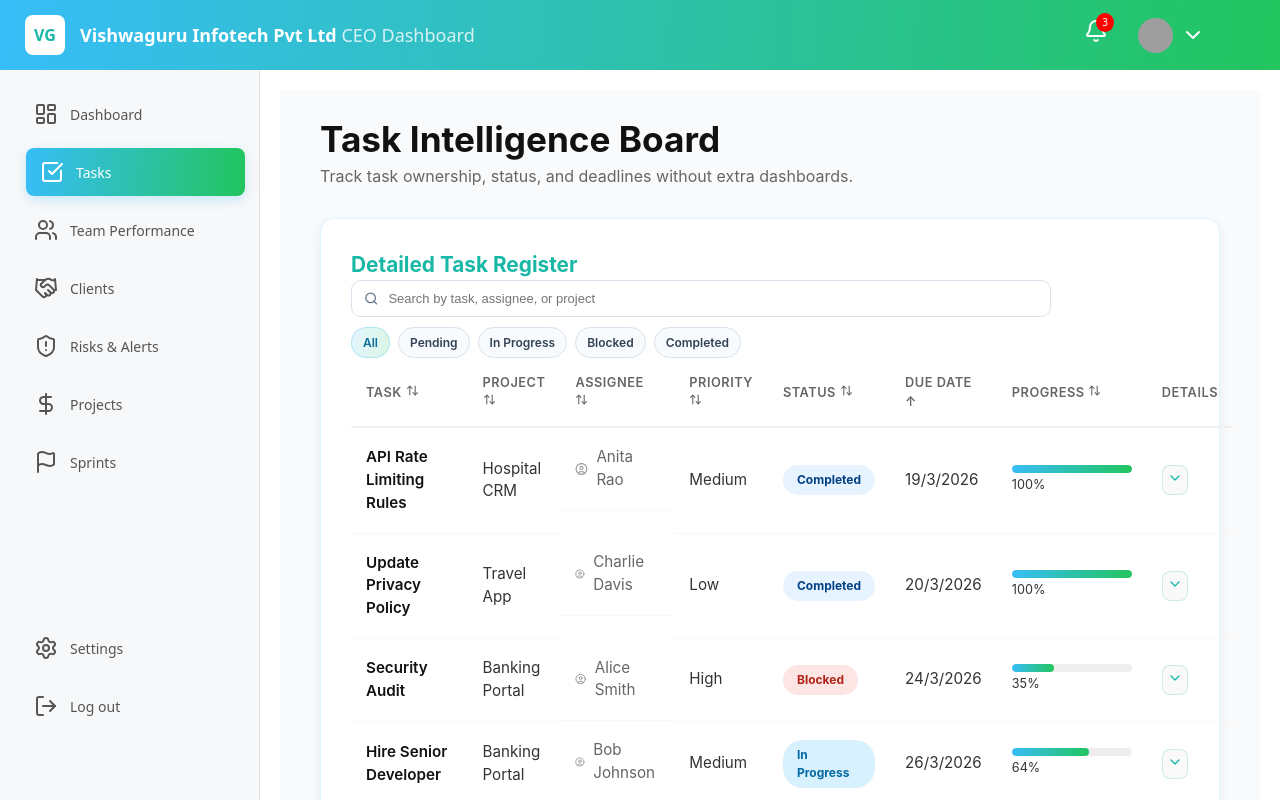
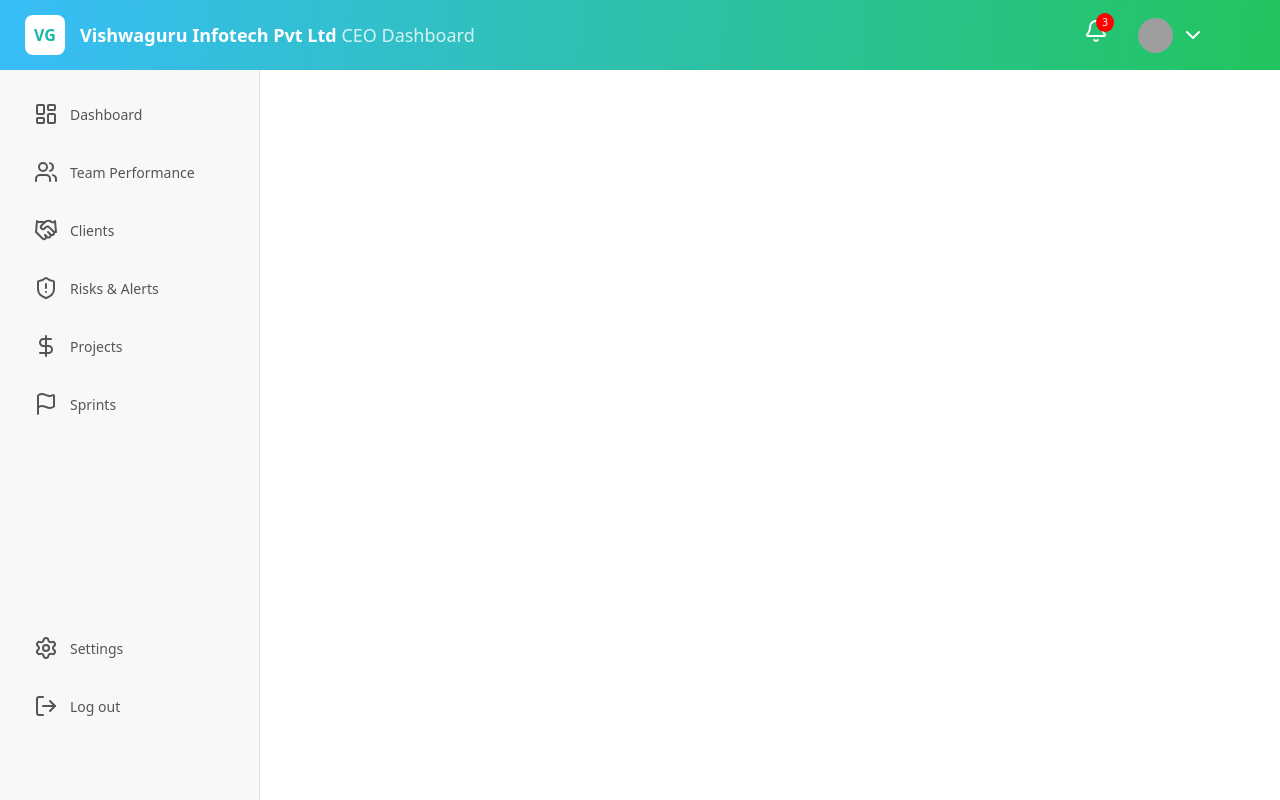
Before and after one commit to Tanu123T/CEODashboard, a React (Vite) app in the folder ceodashboard/: page /tasks in a window 1280 px wide. Built offline with nearby package versions, Linux system fonts and the light colour scheme; grey boxes are pictures that could not be loaded.

Commit message:
removed tasks

```diff
--- a/ceodashboard/src/components/AnimatedRoutes.jsx
+++ b/ceodashboard/src/components/AnimatedRoutes.jsx
@@ -12,7 +12,6 @@
 const SprintProjectDetail = lazy(() => import('../pages/Sprints/SprintProjectDetail'));
 const Clients = lazy(() => import('../pages/Clients/Clients'));
 const Risks = lazy(() => import('../pages/Risks/Risks'));
-const Tasks = lazy(() => import('../pages/Tasks/Tasks'));
 const Settings = lazy(() => import('../pages/Settings/Settings'));
 
 const wrappedPage = (Component, title) => (
@@ -36,7 +35,6 @@
         <Route path="/employees" element={wrappedPage(Employees, 'Team Performance')} />
         <Route path="/clients" element={wrappedPage(Clients, 'Client Overview')} />
         <Route path="/risks" element={wrappedPage(Risks, 'Risk Monitoring')} />
-        <Route path="/tasks" element={wrappedPage(Tasks, 'Tasks')} />
         <Route path="/settings" element={wrappedPage(Settings, 'Settings')} />
       </Routes>
     </AnimatePresence>
--- a/ceodashboard/src/components/Navbar/Navbar.jsx
+++ b/ceodashboard/src/components/Navbar/Navbar.jsx
@@ -10,7 +10,6 @@
   ShieldAlert,
   Settings,
   LogOut,
-  CheckSquare,
   Flag
 } from "lucide-react";
 
@@ -36,11 +35,6 @@
         <Link to="/" className={`nav-item ${location.pathname === '/' ? 'active' : ''}`} onClick={handleNavClick}>
           <LayoutDashboard className="icon"/>
           <span>Dashboard</span>
-        </Link>
-
-        <Link to="/tasks" className={`nav-item ${location.pathname === '/tasks' ? 'active' : ''}`} onClick={handleNavClick}>
-          <CheckSquare className="icon"/>
-          <span>Tasks</span>
         </Link>
 
         <Link to="/employees" className={`nav-item ${location.pathname === '/employees' ? 'active' : ''}`} onClick={handleNavClick}>
--- a/ceodashboard/src/pages/Tasks/Tasks.css
+++ /dev/null
@@ -1 +0,0 @@
-/* Styles will be added here */
--- a/ceodashboard/src/pages/Tasks/Tasks.jsx
+++ /dev/null
@@ -1,171 +0,0 @@
-import React, { useMemo, useState } from 'react';
-import './Tasks.css';
-import '../Project/Project.css';
-import {
-  Search,
-  ArrowUpDown,
-  UserCircle,
-  ChevronDown,
-  ChevronUp,
-} from 'lucide-react';
-import EmptyState from '../../components/common/EmptyState';
-import PageLoader from '../../components/common/PageLoader';
-import useSortableData from '../../hooks/useSortableData';
-import useSimulatedLoading from '../../hooks/useSimulatedLoading';
-
-const initialTasks = [
-  { id: 1, title: 'Finalize Q3 Budget', assignee: 'Alice Smith', status: 'Pending', priority: 'High', project: 'Hospital CRM', dueDate: '2026-03-28', completion: 20 },
-  { id: 2, title: 'Hire Senior Developer', assignee: 'Bob Johnson', status: 'In Progress', priority: 'Medium', project: 'Banking Portal', dueDate: '2026-03-26', completion: 64 },
-  { id: 3, title: 'Update Privacy Policy', assignee: 'Charlie Davis', status: 'Completed', priority: 'Low', project: 'Travel App', dueDate: '2026-03-20', completion: 100 },
-  { id: 4, title: 'Launch Marketing Campaign', assignee: 'Diana Prince', status: 'In Progress', priority: 'High', project: 'AI Chatbot', dueDate: '2026-03-29', completion: 58 },
-  { id: 5, title: 'Client Onboarding Flow', assignee: 'Evan Wright', status: 'Pending', priority: 'Medium', project: 'Supply Chain Suite', dueDate: '2026-04-01', completion: 12 },
-  { id: 6, title: 'Security Audit', assignee: 'Alice Smith', status: 'Blocked', priority: 'High', project: 'Banking Portal', dueDate: '2026-03-24', completion: 35 },
-  { id: 7, title: 'API Rate Limiting Rules', assignee: 'Anita Rao', status: 'Completed', priority: 'Medium', project: 'Hospital CRM', dueDate: '2026-03-19', completion: 100 },
-];
-
-const STATUS_FILTERS = ['All', 'Pending', 'In Progress', 'Blocked', 'Completed'];
-
-const Tasks = () => {
-  const isLoading = useSimulatedLoading(500);
-  const [tasks] = useState(initialTasks);
-  const [query, setQuery] = useState('');
-  const [statusFilter, setStatusFilter] = useState('All');
-  const [expandedTaskId, setExpandedTaskId] = useState(null);
-
-  const filteredTasks = useMemo(() => {
-    return tasks.filter((task) => {
-      const matchesQuery =
-        task.title.toLowerCase().includes(query.toLowerCase()) ||
-        task.assignee.toLowerCase().includes(query.toLowerCase()) ||
-        task.project.toLowerCase().includes(query.toLowerCase());
-
-      const matchesStatus = statusFilter === 'All' || task.status === statusFilter;
-      return matchesQuery && matchesStatus;
-    });
-  }, [tasks, query, statusFilter]);
-
-  const { sortedItems: sortedTasks, sortConfig, requestSort } = useSortableData(filteredTasks, {
-    key: 'dueDate',
-    direction: 'asc',
-  });
-
-  const sortLabel = (key) => {
-    if (sortConfig.key !== key) return <ArrowUpDown size={13} />;
-    return sortConfig.direction === 'asc' ? '↑' : '↓';
-  };
-
-  if (isLoading) {
-    return <PageLoader title="Loading Task Intelligence..." />;
-  }
-
-  return (
-    <div className="dashboard-wrapper">
-      <header className="main-header">
-        <div>
-          <h1>Task Intelligence Board</h1>
-          <p>Track task ownership, status, and deadlines without extra dashboards.</p>
-        </div>
-      </header>
-
-      <section className="table-container">
-        <div className="table-header-row project-toolbar-row">
-          <h2 className="section-title" style={{ margin: 0 }}>Detailed Task Register</h2>
-          <div className="project-toolbar-controls">
-            <div className="project-search-inline">
-              <Search size={15} />
-              <input
-                type="text"
-                value={query}
-                onChange={(event) => setQuery(event.target.value)}
-                placeholder="Search by task, assignee, or project"
-              />
-            </div>
-            <div className="project-filter-chips">
-              {STATUS_FILTERS.map((option) => (
-                <button
-                  key={option}
-                  type="button"
-                  className={`filter-chip ${statusFilter === option ? 'active' : ''}`}
-                  onClick={() => setStatusFilter(option)}
-                >
-                  {option}
-                </button>
-              ))}
-            </div>
-          </div>
-        </div>
-
-        <div className="table-scroll">
-          <table className="projects-table">
-            <thead>
-              <tr>
-                <th onClick={() => requestSort('title')} className="sortable-head">Task {sortLabel('title')}</th>
-                <th onClick={() => requestSort('project')} className="sortable-head">Project {sortLabel('project')}</th>
-                <th onClick={() => requestSort('assignee')} className="sortable-head">Assignee {sortLabel('assignee')}</th>
-                <th onClick={() => requestSort('priority')} className="sortable-head">Priority {sortLabel('priority')}</th>
-                <th onClick={() => requestSort('status')} className="sortable-head">Status {sortLabel('status')}</th>
-                <th onClick={() => requestSort('dueDate')} className="sortable-head">Due Date {sortLabel('dueDate')}</th>
-                <th onClick={() => requestSort('completion')} className="sortable-head">Progress {sortLabel('completion')}</th>
-                <th>Details</th>
-              </tr>
-            </thead>
-            <tbody>
-              {sortedTasks.map((task) => (
-                <React.Fragment key={task.id}>
-                  <tr>
-                    <td className="font-bold">{task.title}</td>
-                    <td>{task.project}</td>
-                    <td className="team-lead-cell"><UserCircle className="row-icon" size={14} />{task.assignee}</td>
-                    <td>{task.priority}</td>
-                    <td>
-                      <span className={`status-badge status-${task.status.toLowerCase().replace(' ', '-')}`}>
-                        {task.status}
-                      </span>
-                    </td>
-                    <td>{new Date(task.dueDate).toLocaleDateString('en-IN')}</td>
-                    <td>
-                      <div className="prog-bar-bg">
-                        <div className="prog-bar-fill" style={{ width: `${task.completion}%`, background: 'linear-gradient(95deg, #38bdf8 0%, #22c55e 100%)' }} />
-                      </div>
-                      <small>{task.completion}%</small>
-                    </td>
-                    <td>
-                      <button
-                        type="button"
-                        className="icon-btn details-btn"
-                        style={{ opacity: 1, transform: 'scale(1)' }}
-                        onClick={() => setExpandedTaskId(expandedTaskId === task.id ? null : task.id)}
-                      >
-                        {expandedTaskId === task.id ? <ChevronUp size={16} /> : <ChevronDown size={16} />}
-                      </button>
-                    </td>
-                  </tr>
-                  {expandedTaskId === task.id ? (
-                    <tr className="project-detail-row">
-                      <td colSpan="8">
-                        <div className="project-detail-card">
-                          <p><strong>Execution Note:</strong> {task.title} is currently in <strong>{task.status}</strong> stage for {task.project}.</p>
-                          <p><strong>Owner:</strong> {task.assignee} | <strong>Priority:</strong> {task.priority}</p>
-                          <p><strong>Timeline:</strong> Due on {new Date(task.dueDate).toLocaleDateString('en-IN')} with {task.completion}% completion.</p>
-                        </div>
-                      </td>
-                    </tr>
-                  ) : null}
-                </React.Fragment>
-              ))}
-            </tbody>
-          </table>
-        </div>
-
-        {sortedTasks.length === 0 ? (
-          <EmptyState
-            title="No tasks found"
-            description="Adjust status filter or search input to view tasks."
-          />
-        ) : null}
-      </section>
-    </div>
-  );
-};
-
-export default Tasks;
```
